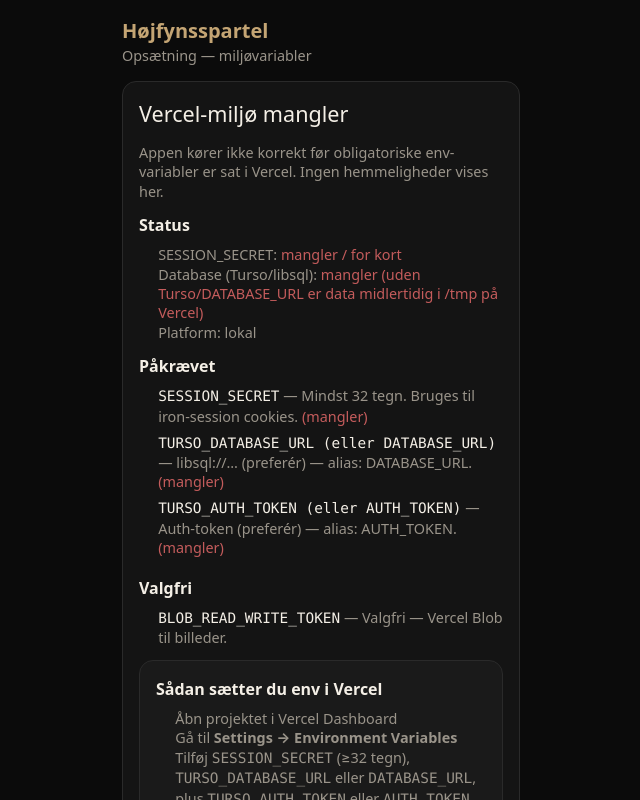
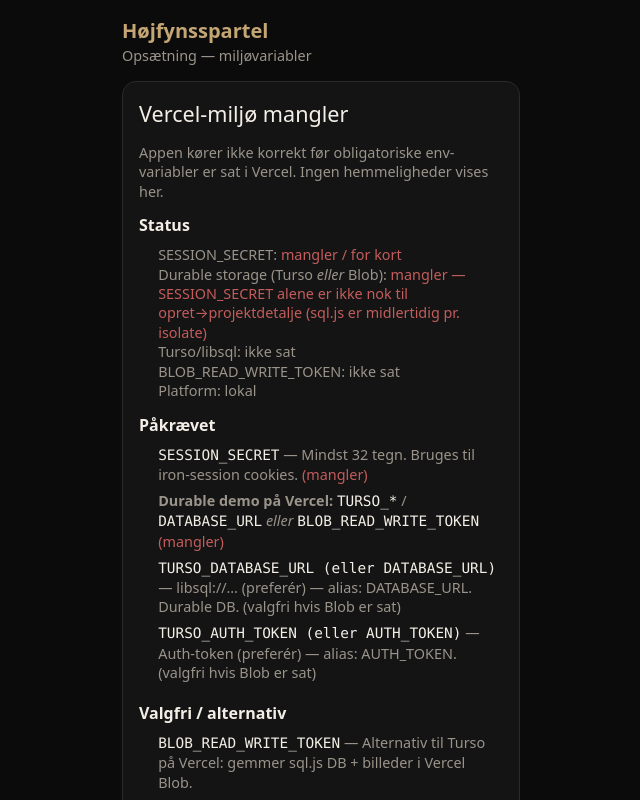
Before and after one commit to fastfun50-ship-it/hojfynsspartel-projekter, a Next.js app: page /setup in a window 1280 px wide. Shown: the top 800 px of the page, without its empty margins (319-959 px from the left). Built offline with nearby package versions, Linux system fonts and the light colour scheme; no server answers.

Commit message:
fix: Blob-backed DB on Vercel so create→detail survives isolates

```diff
--- a/src/app/api/health/route.ts
+++ b/src/app/api/health/route.ts
@@ -1,6 +1,6 @@
 import { NextResponse } from "next/server";
 import { dbMode, getDb, countUsers } from "@/lib/db";
-import { resolveDatabaseUrl } from "@/lib/env";
+import { resolveDatabaseUrl, hasBlobToken } from "@/lib/env";
 import { hasSessionSecret } from "@/lib/session";
 
 export const runtime = "nodejs";
@@ -26,6 +26,7 @@ export async function GET() {
     dbMode: mode,
     hasSessionSecret: hasSessionSecret(),
     hasDbUrl,
+    hasBlobToken: hasBlobToken(),
     userCount,
     ...(detail ? { detail } : {}),
   });
--- a/src/app/api/projects/route.ts
+++ b/src/app/api/projects/route.ts
@@ -1,7 +1,7 @@
 import { NextResponse } from "next/server";
 import { randomUUID } from "node:crypto";
 import { requireUser } from "@/lib/session";
-import { getDb } from "@/lib/db";
+import { getDb, isEphemeralDb } from "@/lib/db";
 import { FIRMA_ID, DEFAULT_PROJECT_TITLE, hasRole } from "@/lib/constants";
 import { listProjectsForFirm } from "@/lib/projects";
 import type { Category } from "@/lib/types";
@@ -25,6 +25,16 @@ export async function POST(req: Request) {
     return NextResponse.json({ error: "Ingen adgang" }, { status: 403 });
   }
 
+  if (isEphemeralDb()) {
+    return NextResponse.json(
+      {
+        error:
+          "Sæt DATABASE_URL (Turso) eller BLOB_READ_WRITE_TOKEN i Vercel — ellers forsvinder data mellem requests.",
+      },
+      { status: 503 },
+    );
+  }
+
   const body = await req.json().catch(() => ({}));
   const title = String(body.title || DEFAULT_PROJECT_TITLE).trim() || DEFAULT_PROJECT_TITLE;
   const category = (String(body.category || "facade") as Category);
--- a/src/app/app/projekter/[id]/page.tsx
+++ b/src/app/app/projekter/[id]/page.tsx
@@ -1,6 +1,8 @@
-import { notFound, redirect } from "next/navigation";
+import Link from "next/link";
+import { redirect } from "next/navigation";
 import { getSession } from "@/lib/session";
 import { getProject, getProjectImages, withPublicUrls } from "@/lib/projects";
+import { isEphemeralDb } from "@/lib/db";
 import ProjectDetailClient from "./ProjectDetailClient";
 
 export const dynamic = "force-dynamic";
@@ -12,7 +14,33 @@ export default async function ProjectDetailPage({ params }: Props) {
   if (!session.user) redirect("/login");
   const { id } = await params;
   const project = await getProject(id);
-  if (!project) notFound();
+
+  if (!project) {
+    const ephemeral = isEphemeralDb();
+    return (
+      <section className="card stack">
+        <h1 style={{ margin: 0, fontSize: "1.25rem" }}>Projekt ikke fundet</h1>
+        <p className="hint" style={{ margin: 0 }}>
+          Vi kunne ikke finde projektet med id <code>{id}</code>. Det kan være slettet,
+          eller du har ikke adgang.
+        </p>
+        {ephemeral ? (
+          <p className="hint" style={{ margin: 0, color: "var(--danger)" }}>
+            Bemærk: Databasen er midlertidig på denne Vercel-deployment (ingen Turso og
+            ingen BLOB_READ_WRITE_TOKEN). Data forsvinder mellem serverless-isolates —
+            sæt <code>DATABASE_URL</code> (Turso) eller <code>BLOB_READ_WRITE_TOKEN</code>{" "}
+            og redeploy. Se <Link href="/setup">/setup</Link>.
+          </p>
+        ) : null}
+        <p style={{ margin: 0 }}>
+          <Link href="/app" className="btn btn-primary">
+            Tilbage til oversigt
+          </Link>
+        </p>
+      </section>
+    );
+  }
+
   const images = withPublicUrls(await getProjectImages(id));
 
   return (
--- a/src/app/app/projekter/ny/page.tsx
+++ b/src/app/app/projekter/ny/page.tsx
@@ -1,12 +1,10 @@
 "use client";
 
 import { FormEvent, useState } from "react";
-import { useRouter } from "next/navigation";
 import { api } from "@/lib/client";
 import { CATEGORIES, CATEGORY_LABELS, DEFAULT_PROJECT_TITLE } from "@/lib/constants";
 
 export default function NewProjectPage() {
-  const router = useRouter();
   const [title, setTitle] = useState(DEFAULT_PROJECT_TITLE);
   const [category, setCategory] = useState("facade");
   const [note, setNote] = useState("");
@@ -22,8 +20,9 @@ export default function NewProjectPage() {
         method: "POST",
         body: JSON.stringify({ title, category, note }),
       });
-      router.replace("/app/projekter/" + data.project.id);
-      router.refresh();
+      // Hard navigation so the detail page hits a fresh request (avoids soft-nav
+      // caching / isolate mismatch after create on serverless).
+      window.location.assign("/app/projekter/" + data.project.id);
     } catch (err) {
       setError(err instanceof Error ? err.message : "Kunne ikke oprette");
       setLoading(false);
--- a/src/app/setup/page.tsx
+++ b/src/app/setup/page.tsx
@@ -5,15 +5,17 @@ export const dynamic = "force-dynamic";
 
 const ENV_HELP: Record<string, string> = {
   SESSION_SECRET: "Mindst 32 tegn. Bruges til iron-session cookies.",
-  TURSO_DATABASE_URL: "libsql://… (preferér) — alias: DATABASE_URL.",
+  TURSO_DATABASE_URL: "libsql://… (preferér) — alias: DATABASE_URL. Durable DB.",
   TURSO_AUTH_TOKEN: "Auth-token (preferér) — alias: AUTH_TOKEN.",
-  BLOB_READ_WRITE_TOKEN: "Valgfri — Vercel Blob til billeder.",
+  BLOB_READ_WRITE_TOKEN:
+    "Alternativ til Turso på Vercel: gemmer sql.js DB + billeder i Vercel Blob.",
 };
 
 const ENV_LABEL: Record<string, string> = {
   SESSION_SECRET: "SESSION_SECRET",
   TURSO_DATABASE_URL: "TURSO_DATABASE_URL (eller DATABASE_URL)",
   TURSO_AUTH_TOKEN: "TURSO_AUTH_TOKEN (eller AUTH_TOKEN)",
+  BLOB_READ_WRITE_TOKEN: "BLOB_READ_WRITE_TOKEN",
 };
 
 export default function SetupPage() {
@@ -49,13 +51,37 @@ export default function SetupPage() {
               )}
             </li>
             <li>
-              Database (Turso/libsql):{" "}
+              Durable storage (Turso <em>eller</em> Blob):{" "}
+              {status.hasDurableStorage ? (
+                <span style={{ color: "var(--ok)" }}>
+                  OK
+                  {status.hasTurso
+                    ? " (Turso)"
+                    : status.hasBlobToken
+                      ? " (Vercel Blob → sql.js)"
+                      : ""}
+                </span>
+              ) : (
+                <span style={{ color: "var(--danger)" }}>
+                  mangler — SESSION_SECRET alene er ikke nok til opret→projektdetalje
+                  (sql.js er midlertidig pr. isolate)
+                </span>
+              )}
+            </li>
+            <li>
+              Turso/libsql:{" "}
               {status.hasTurso ? (
                 <span style={{ color: "var(--ok)" }}>OK</span>
               ) : (
-                <span style={{ color: "var(--danger)" }}>
-                  mangler (uden Turso/DATABASE_URL er data midlertidig i /tmp på Vercel)
-                </span>
+                <span>ikke sat</span>
+              )}
+            </li>
+            <li>
+              BLOB_READ_WRITE_TOKEN:{" "}
+              {status.hasBlobToken ? (
+                <span style={{ color: "var(--ok)" }}>OK</span>
+              ) : (
+                <span>ikke sat</span>
               )}
             </li>
             <li>Platform: {status.onVercel ? "Vercel" : "lokal"}</li>
@@ -65,37 +91,54 @@ export default function SetupPage() {
         <div>
           <strong>Påkrævet</strong>
           <ul style={{ margin: "0.5rem 0 0", paddingLeft: "1.2rem" }}>
-            {(["SESSION_SECRET", "TURSO_DATABASE_URL", "TURSO_AUTH_TOKEN"] as const).map(
-              (key) => {
-                const done =
-                  key === "SESSION_SECRET"
-                    ? status.hasSessionSecret
-                    : status.hasTurso;
-                return (
-                  <li key={key} className="hint" style={{ marginBottom: "0.4rem" }}>
-                    <code style={{ color: "var(--cream)" }}>{ENV_LABEL[key] || key}</code>
+            <li className="hint" style={{ marginBottom: "0.4rem" }}>
+              <code style={{ color: "var(--cream)" }}>SESSION_SECRET</code>
               {" — "}
-                    {ENV_HELP[key]}
-                    {done ? (
+              {ENV_HELP.SESSION_SECRET}
+              {status.hasSessionSecret ? (
                 <span style={{ color: "var(--ok)" }}> ✓</span>
               ) : (
                 <span style={{ color: "var(--danger)" }}> (mangler)</span>
               )}
             </li>
-                );
-              },
+            <li className="hint" style={{ marginBottom: "0.4rem" }}>
+              <strong>Durable demo på Vercel:</strong>{" "}
+              <code style={{ color: "var(--cream)" }}>TURSO_*</code> /{" "}
+              <code style={{ color: "var(--cream)" }}>DATABASE_URL</code>{" "}
+              <em>eller</em>{" "}
+              <code style={{ color: "var(--cream)" }}>BLOB_READ_WRITE_TOKEN</code>
+              {status.hasDurableStorage ? (
+                <span style={{ color: "var(--ok)" }}> ✓</span>
+              ) : (
+                <span style={{ color: "var(--danger)" }}> (mangler)</span>
               )}
+            </li>
+            {(["TURSO_DATABASE_URL", "TURSO_AUTH_TOKEN"] as const).map((key) => (
+              <li key={key} className="hint" style={{ marginBottom: "0.4rem" }}>
+                <code style={{ color: "var(--cream)" }}>{ENV_LABEL[key] || key}</code>
+                {" — "}
+                {ENV_HELP[key]}
+                {status.hasTurso ? (
+                  <span style={{ color: "var(--ok)" }}> ✓</span>
+                ) : (
+                  <span> (valgfri hvis Blob er sat)</span>
+                )}
+              </li>
+            ))}
           </ul>
         </div>
 
         <div>
-          <strong>Valgfri</strong>
+          <strong>Valgfri / alternativ</strong>
           <ul style={{ margin: "0.5rem 0 0", paddingLeft: "1.2rem" }}>
             {OPTIONAL_ENV_KEYS.map((key) => (
               <li key={key} className="hint">
                 <code style={{ color: "var(--cream)" }}>{ENV_LABEL[key] || key}</code>
                 {" — "}
                 {ENV_HELP[key]}
+                {status.hasBlobToken ? (
+                  <span style={{ color: "var(--ok)" }}> ✓</span>
+                ) : null}
               </li>
             ))}
           </ul>
@@ -109,11 +152,21 @@ export default function SetupPage() {
               Gå til <strong>Settings → Environment Variables</strong>
             </li>
             <li>
-              Tilføj <code>SESSION_SECRET</code> (≥32 tegn),{" "}
-              <code>TURSO_DATABASE_URL</code> eller <code>DATABASE_URL</code>, plus <code>TURSO_AUTH_TOKEN</code> eller <code>AUTH_TOKEN</code>
+              Tilføj <code>SESSION_SECRET</code> (≥32 tegn)
             </li>
             <li>
-              Valgfrit: <code>BLOB_READ_WRITE_TOKEN</code>
+              <strong>Durable storage (vælg én):</strong>
+              <ul style={{ marginTop: "0.35rem" }}>
+                <li>
+                  Turso (anbefalet): <code>TURSO_DATABASE_URL</code> /{" "}
+                  <code>DATABASE_URL</code> + <code>TURSO_AUTH_TOKEN</code> /{" "}
+                  <code>AUTH_TOKEN</code>
+                </li>
+                <li>
+                  Eller Blob: opret Vercel Storage → Blob, kopier{" "}
+                  <code>BLOB_READ_WRITE_TOKEN</code> (gemmer hele sql.js-DB + billeder)
+                </li>
+              </ul>
             </li>
             <li>
               <strong>Redeploy</strong> (Deployments → … → Redeploy)
@@ -134,8 +187,8 @@ export default function SetupPage() {
           <p className="hint" style={{ margin: 0 }}>
             SESSION_SECRET er sat. Du kan{" "}
             <Link href="/login">gå til login</Link>
-            {!status.hasTurso
-              ? " — bemærk: uden Turso/DATABASE_URL virker demoen midlertidigt (data forsvinder ved cold start)."
+            {!status.hasDurableStorage
+              ? " — uden Turso eller Blob forsvinder data mellem requests (opret→detalje giver 404)."
               : "."}
           </p>
         ) : (
--- a/src/lib/db.ts
+++ b/src/lib/db.ts
@@ -1,10 +1,16 @@
 import fs from "node:fs";
 import path from "node:path";
 import { createClient, type Client } from "@libsql/client";
+import { put, get } from "@vercel/blob";
 import initSqlJs, { type Database as SqlJsDatabase } from "sql.js";
 type SqlJsStatic = Awaited<ReturnType<typeof initSqlJs>>;
 import { ensureSeedIfEmpty, readCount } from "./seedDemo";
-import { resolveDatabaseUrl, resolveAuthToken, isLibsqlUrl } from "./env";
+import {
+  resolveDatabaseUrl,
+  resolveAuthToken,
+  isLibsqlUrl,
+  hasBlobToken,
+} from "./env";
 
 export type SqlValue = string | number | bigint | boolean | null | Uint8Array;
 export type SqlParams = SqlValue[];
@@ -71,6 +77,8 @@ const SCHEMA_STATEMENTS = [
 ];
 
 const SQLJS_WASM_CDN = "https://sql.js.org/dist/sql-wasm.wasm";
+/** Single shared sql.js DB object in Vercel Blob (when Turso is absent). */
+const BLOB_DB_KEY = "hfs-app-db.bin";
 
 function isVercel(): boolean {
   return Boolean(process.env.VERCEL);
@@ -81,7 +89,6 @@ function dataDir() {
 }
 
 function localDbPath() {
-  // Vercel serverless FS is read-only except /tmp — we prefer pure in-memory there.
   if (isVercel()) {
     return path.join("/tmp", "hfs-app.db");
   }
@@ -90,6 +97,10 @@ function localDbPath() {
 
 function usesTurso() {
   return isLibsqlUrl(resolveDatabaseUrl());
+}
+
+function usesBlobDb(): boolean {
+  return !usesTurso() && hasBlobToken();
 }
 
 class LibsqlDb implements Db {
@@ -108,10 +119,24 @@ class LibsqlDb implements Db {
 }
 
 class SqlJsDb implements Db {
+  /** Promise chain serializes mutating run()+persist (avoids corrupt concurrent exports). */
+  private writeChain: Promise<void> = Promise.resolve();
+
   constructor(
     private database: SqlJsDatabase,
-    private persist: () => void,
+    private persistAsync: () => Promise<void>,
   ) {}
+
+  private enqueueWrite(fn: () => Promise<void>): Promise<void> {
+    const next = this.writeChain.then(fn, fn);
+    // Keep chain alive even if one write fails
+    this.writeChain = next.then(
+      () => undefined,
+      () => undefined,
+    );
+    return next;
+  }
+
   async all<T>(sql: string, params: SqlParams = []): Promise<T[]> {
     const stmt = this.database.prepare(sql);
     if (params.length) stmt.bind(params as never);
@@ -127,8 +152,10 @@ class SqlJsDb implements Db {
     return rows[0];
   }
   async run(sql: string, params: SqlParams = []): Promise<void> {
-    this.database.run(sql, params as never);
-    this.persist();
+    await this.enqueueWrite(async () => {
+      this.database.run(sql, params as never);
+      await this.persistAsync();
+    });
   }
 }
 
@@ -140,6 +167,32 @@ async function applySchema(db: Db) {
 
 function bufferToArrayBuffer(buf: Buffer): ArrayBuffer {
   return buf.buffer.slice(buf.byteOffset, buf.byteOffset + buf.byteLength) as ArrayBuffer;
+}
+
+async function loadDbFromBlob(): Promise<Uint8Array | null> {
+  try {
+    const result = await get(BLOB_DB_KEY, {
+      access: "private",
+      useCache: false,
+    });
+    if (!result || result.statusCode !== 200 || !result.stream) {
+      return null;
+    }
+    const ab = await new Response(result.stream).arrayBuffer();
+    return new Uint8Array(ab);
+  } catch (err) {
+    console.warn("[db] blob load failed (missing or error)", err);
+    return null;
+  }
+}
+
+async function saveDbToBlob(data: Uint8Array): Promise<void> {
+  await put(BLOB_DB_KEY, Buffer.from(data), {
+    access: "private",
+    contentType: "application/octet-stream",
+    addRandomSuffix: false,
+    allowOverwrite: true,
+  });
 }
 
 /** Init sql.js: local wasm → CDN fetch wasmBinary → asm.js (no wasm). */
@@ -161,7 +214,6 @@ async function initSqlJsSafe(): Promise<SqlJsStatic> {
   }
 
   // 2) Fetch wasm from CDN and pass as wasmBinary
-  //    (locateFile with https:// does NOT work in Node — sql.js uses fs.readFile)
   try {
     const res = await fetch(SQLJS_WASM_CDN);
     if (!res.ok) throw new Error(`CDN wasm HTTP ${res.status}`);
@@ -191,20 +243,25 @@ async function createSqlJs(): Promise<Db> {
     throw err;
   }
 
-  // On Vercel without Turso: pure in-memory (ephemeral per isolate). Reliable.
-  // Locally: file-backed under data/app.db.
-  const memoryOnly = isVercel();
-  let persistPath: string | null = memoryOnly ? null : localDbPath();
+  const blobMode = usesBlobDb();
+  // Local: file under data/app.db. Vercel+Blob: load/save via Blob. Else: ephemeral memory.
+  let persistPath: string | null = null;
   let database: SqlJsDatabase;
 
-  if (memoryOnly) {
+  if (blobMode) {
+    const existing = await loadDbFromBlob();
+    database = existing
+      ? new SQL.Database(existing)
+      : new SQL.Database();
+  } else if (isVercel()) {
+    // No Turso, no Blob → ephemeral per isolate (create→detail will 404 across isolates)
     database = new SQL.Database();
   } else {
     try {
       fs.mkdirSync(dataDir(), { recursive: true });
-      const file = persistPath!;
-      if (fs.existsSync(file)) {
-        database = new SQL.Database(fs.readFileSync(file));
+      persistPath = localDbPath();
+      if (fs.existsSync(persistPath)) {
+        database = new SQL.Database(fs.readFileSync(persistPath));
       } else {
         database = new SQL.Database();
       }
@@ -215,7 +272,16 @@ async function createSqlJs(): Promise<Db> {
     }
   }
 
-  const persist = () => {
+  const persistAsync = async () => {
+    if (blobMode) {
+      try {
+        await saveDbToBlob(database.export());
+      } catch (err) {
+        console.warn("[db] blob persist failed", err);
+        throw err;
+      }
+      return;
+    }
     if (!persistPath) return;
     try {
       const tmp = persistPath + ".tmp";
@@ -227,11 +293,9 @@ async function createSqlJs(): Promise<Db> {
     }
   };
 
-  const db = new SqlJsDb(database, persist);
+  const db = new SqlJsDb(database, persistAsync);
   await applySchema(db);
-  persist();
   await ensureSeedIfEmpty(db);
-  persist();
   return db;
 }
 
@@ -256,14 +320,21 @@ export async function getDb(): Promise<Db> {
   try {
     return await globalThis.__hfsDbPromise;
   } catch (err) {
-    // Allow retry after a failed init (e.g. transient CDN)
+    // Allow retry after a failed init (e.g. transient CDN / Blob)
     globalThis.__hfsDbPromise = undefined;
     throw err;
   }
 }
 
-export function dbMode(): "turso" | "sqljs" {
-  return usesTurso() ? "turso" : "sqljs";
+export function dbMode(): "turso" | "sqljs-blob" | "sqljs" {
+  if (usesTurso()) return "turso";
+  if (usesBlobDb()) return "sqljs-blob";
+  return "sqljs";
+}
+
+/** True when Vercel has neither Turso nor Blob — data is isolate-ephemeral. */
+export function isEphemeralDb(): boolean {
+  return isVercel() && !usesTurso() && !hasBlobToken();
 }
 
 /** For /api/health — count users with robust column key handling. */
--- a/src/lib/env.ts
+++ b/src/lib/env.ts
@@ -3,6 +3,8 @@ export type EnvStatus = {
   missing: string[];
   onVercel: boolean;
   hasTurso: boolean;
+  hasBlobToken: boolean;
+  hasDurableStorage: boolean;
   hasSessionSecret: boolean;
 };
 
@@ -13,6 +15,7 @@ export const REQUIRED_ENV_KEYS = [
   "TURSO_AUTH_TOKEN",
 ] as const;
 
+/** Blob can substitute Turso for durable sql.js on Vercel. */
 export const OPTIONAL_ENV_KEYS = ["BLOB_READ_WRITE_TOKEN"] as const;
 
 /** Prefer TURSO_DATABASE_URL; fall back to DATABASE_URL. */
@@ -37,6 +40,18 @@ export function isLibsqlUrl(url: string): boolean {
   return url.startsWith("libsql://") || url.startsWith("https://");
 }
 
+export function hasBlobToken(): boolean {
+  return Boolean(process.env.BLOB_READ_WRITE_TOKEN?.trim());
+}
+
+/** Turso preferred; Vercel Blob backs sql.js for durable demo without Turso. */
+export function hasDurableStorage(): boolean {
+  const dbUrl = resolveDatabaseUrl();
+  const authToken = resolveAuthToken();
+  const hasTurso = isLibsqlUrl(dbUrl) && Boolean(authToken);
+  return hasTurso || hasBlobToken();
+}
+
 export function getEnvStatus(): EnvStatus {
   const onVercel = Boolean(process.env.VERCEL);
   const sessionSecret = process.env.SESSION_SECRET || "";
@@ -44,20 +59,27 @@ export function getEnvStatus(): EnvStatus {
   const dbUrl = resolveDatabaseUrl();
   const authToken = resolveAuthToken();
   const hasTurso = isLibsqlUrl(dbUrl) && Boolean(authToken);
+  const blob = hasBlobToken();
+  const durable = hasTurso || blob;
 
   const missing: string[] = [];
   if (!hasSessionSecret) missing.push("SESSION_SECRET");
-  // On Vercel, Turso/libsql is strongly recommended (listed for /setup UI).
-  if (onVercel && !isLibsqlUrl(dbUrl)) {
-    missing.push("TURSO_DATABASE_URL (eller DATABASE_URL)");
-  }
-  if (onVercel && !authToken) {
-    missing.push("TURSO_AUTH_TOKEN (eller AUTH_TOKEN)");
+  // On Vercel, durable storage (Turso OR Blob) is required for create→detail.
+  if (onVercel && !durable) {
+    missing.push("TURSO_DATABASE_URL / DATABASE_URL + token — eller BLOB_READ_WRITE_TOKEN");
   }
 
   // Production-safe minimum: SESSION_SECRET so pages/login do not crash.
-  // Missing Turso → ephemeral /tmp sql.js; still "ok" enough to render.
+  // Missing durable storage → ephemeral sql.js; still "ok" enough to render.
   const ok = hasSessionSecret;
 
-  return { ok, missing, onVercel, hasTurso, hasSessionSecret };
+  return {
+    ok,
+    missing,
+    onVercel,
+    hasTurso,
+    hasBlobToken: blob,
+    hasDurableStorage: durable,
+    hasSessionSecret,
+  };
 }
```
Also changed, not shown: 2 other files (tests, documents, lock files or other folders). Lines whose indentation alone changed are shown as unchanged.
